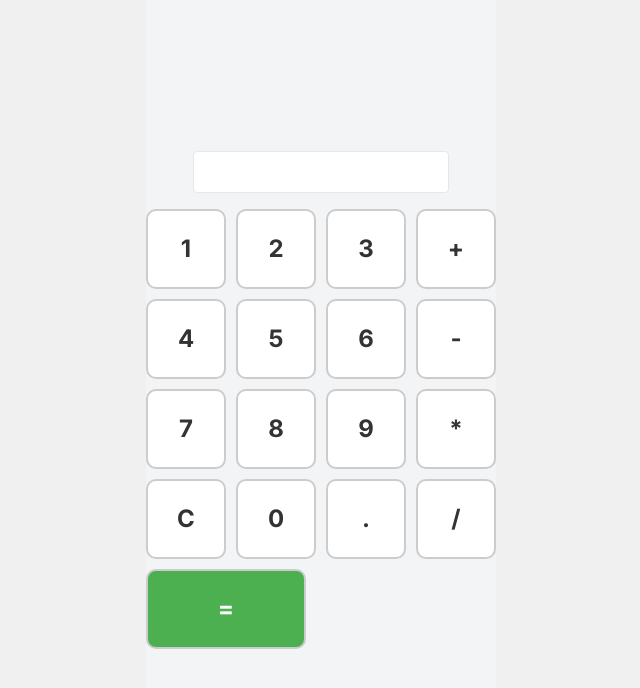
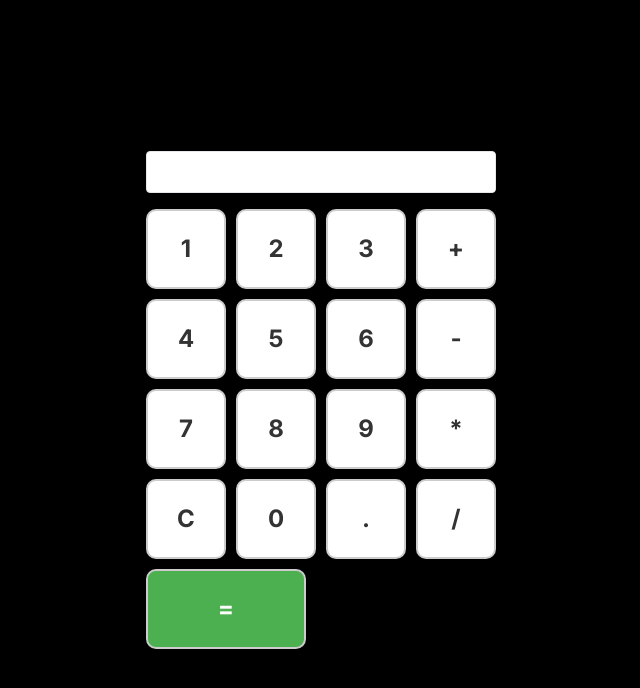
Before and after one commit to K-Othman/calculator, a Next.js app: page / in a window 1280 px wide. Shown: the top 688 px of the page, without its empty margins (319-959 px from the left). Built offline with nearby package versions, Linux system fonts and the light colour scheme.

Commit message:
fixed the functionality problem and changed the background color

```diff
--- a/src/app/globals.css
+++ b/src/app/globals.css
@@ -21,7 +21,7 @@ body {
   justify-content: center;
   align-items: center;
   height: 100vh;
-  background-color: #f0f0f0;
+  background-color: black;
   margin: 0;
 }
 .calculator {
--- a/src/app/page.js
+++ b/src/app/page.js
@@ -59,6 +59,108 @@
 //   );
 // }
 
+// "use client";
+// import { useState } from "react";
+
+// export default function Home() {
+//   const [currentInput, setCurrentInput] = useState(""); // Current number input
+//   const [previousInput, setPreviousInput] = useState(""); // Previous number input
+//   const [operator, setOperator] = useState(""); // Selected operator
+//   const [result, setResult] = useState(null); // Calculation result
+
+//   const handleButtonClick = (value) => {
+//     if (result !== null) {
+//       // Clear result if any before starting new input
+//       setCurrentInput(value);
+//       setResult(null);
+//     } else {
+//       setCurrentInput((prevInput) => prevInput + value); // Append clicked number to current input
+//     }
+//   };
+
+//   const handleOperatorClick = (op) => {
+//     if (currentInput === "") return; // Don't set operator if no number input
+
+//     if (previousInput && operator) {
+//       // If there's a previous input and operator, calculate first
+//       const calc = calculate();
+//       setPreviousInput(calc); // Set result as the previous input
+//       setCurrentInput(""); // Clear the current input for next number
+//     } else {
+//       setPreviousInput(currentInput); // Store current input as previous
+//       setCurrentInput(""); // Clear the current input for the next number
+//     }
+//     setOperator(op); // Store the selected operator
+//   };
+
+//   const handleEqualClick = () => {
+//     if (previousInput && currentInput && operator) {
+//       const calc = calculate(); // Perform the calculation
+//       setResult(calc); // Store the result
+//       setPreviousInput(""); // Clear previous input
+//       setOperator(""); // Clear the operator
+//       setCurrentInput(calc.toString()); // Display the result
+//     }
+//   };
+
+//   const calculate = () => {
+//     const num1 = parseFloat(previousInput);
+//     const num2 = parseFloat(currentInput);
+
+//     switch (operator) {
+//       case "+":
+//         return num1 + num2;
+//       case "-":
+//         return num1 - num2;
+//       case "*":
+//         return num1 * num2;
+//       case "/":
+//         return num1 / num2;
+//       default:
+//         return currentInput;
+//     }
+//   };
+
+//   const clear = () => {
+//     setCurrentInput(""); // Clear all inputs
+//     setPreviousInput("");
+//     setOperator("");
+//     setResult(null);
+//   };
+
+//   return (
+//     <main className="flex flex-col items-center justify-center h-screen bg-gray-100">
+//       <input
+//         type="text"
+//         value={currentInput || result || ""}
+//         readOnly
+//         className="mb-4 p-2 border rounded w-64 text-center"
+//       />
+//       <div className="calculator grid grid-cols-4 gap-2">
+//         <button onClick={() => handleButtonClick("1")}>1</button>
+//         <button onClick={() => handleButtonClick("2")}>2</button>
+//         <button onClick={() => handleButtonClick("3")}>3</button>
+//         <button onClick={() => handleOperatorClick("+")}>+</button>
+//         <button onClick={() => handleButtonClick("4")}>4</button>
+//         <button onClick={() => handleButtonClick("5")}>5</button>
+//         <button onClick={() => handleButtonClick("6")}>6</button>
+//         <button onClick={() => handleOperatorClick("-")}>-</button>
+//         <button onClick={() => handleButtonClick("7")}>7</button>
+//         <button onClick={() => handleButtonClick("8")}>8</button>
+//         <button onClick={() => handleButtonClick("9")}>9</button>
+//         <button onClick={() => handleOperatorClick("*")}>*</button>
+//         <button onClick={clear}>C</button>
+//         <button onClick={() => handleButtonClick("0")}>0</button>
+//         <button onClick={() => handleButtonClick(".")}>.</button>
+//         <button onClick={() => handleOperatorClick("/")}>/</button>
+//         <button onClick={handleEqualClick} className="equal">
+//           =
+//         </button>
+//       </div>
+//     </main>
+//   );
+// }
+
 "use client";
 import { useState } from "react";
 
@@ -99,7 +201,7 @@ export default function Home() {
       setResult(calc); // Store the result
       setPreviousInput(""); // Clear previous input
       setOperator(""); // Clear the operator
-      setCurrentInput(calc.toString()); // Display the result
+      setCurrentInput(""); // Clear the current input to avoid double display
     }
   };
 
@@ -128,13 +230,20 @@ export default function Home() {
     setResult(null);
   };
 
+  const getDisplayEquation = () => {
+    if (result !== null) {
+      return `${previousInput} ${operator} ${currentInput}  ${result}`;
+    }
+    return `${previousInput} ${operator} ${currentInput}`;
+  };
+
   return (
-    <main className="flex flex-col items-center justify-center h-screen bg-gray-100">
+    <main className="flex flex-col items-center justify-center h-screen">
       <input
         type="text"
-        value={currentInput || result || ""}
+        value={getDisplayEquation()}
         readOnly
-        className="mb-4 p-2 border rounded w-64 text-center"
+        className="mb-4 p-2 w-full border rounded text-center"
       />
       <div className="calculator grid grid-cols-4 gap-2">
         <button onClick={() => handleButtonClick("1")}>1</button>
```
